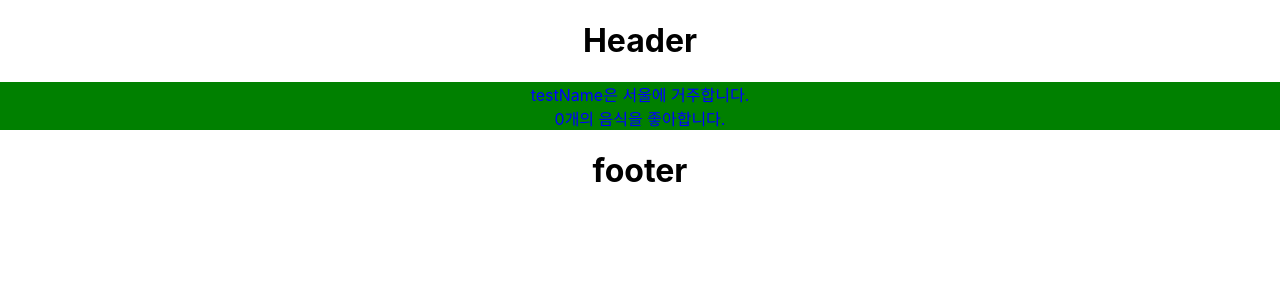
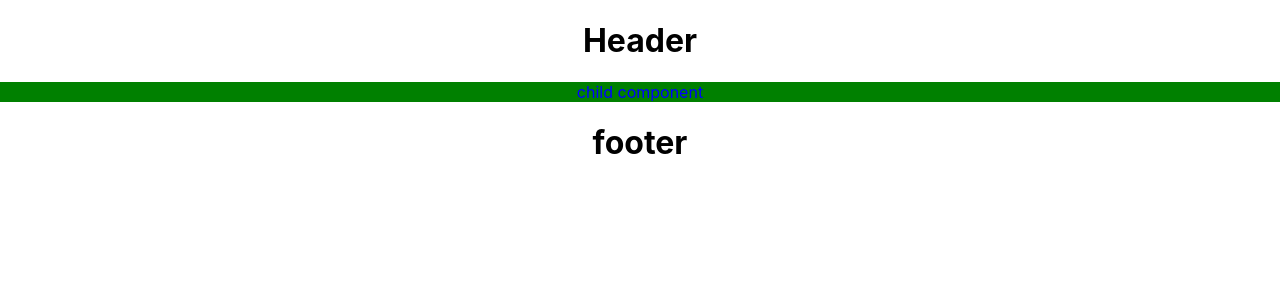
Before and after one commit to klmin/react-study, a React (Create React App) app: page / in a window 1280 px wide. Shown: the top 300 px of the page. Built offline with nearby package versions, Linux system fonts and the light colour scheme.

Commit message:
test: Add examples for React props

```diff
--- a/src/App.js
+++ b/src/App.js
@@ -3,17 +3,21 @@ import Header from './components/Header'
 import Body from './components/Body'
 import Footer from './components/Footer'
 
+const ChildComp = () => {
+  return (
+    <div>
+      child component
+    </div>
+  );
+}
+
 const App = () => {
-  const props = {
-    name : "testName",
-    location : "서울",
-    //favorList : ["파스타", "빵", "떡볶이"],
-  }
-
   return (
       <div className="App">
         <Header />
-        <Body {...props} />
+        <Body>
+          <ChildComp />
+        </Body>
         <Footer />
       </div>
   );
--- a/src/components/Body.js
+++ b/src/components/Body.js
@@ -1,21 +1,12 @@
 import "./Body.css";
 
-const Body = ({name, location, favorList}) => {
-
+const Body = ({children}) => {
     return(
         <div className="body">
-            {name}은 {location}에 거주합니다.
-            <br/>
-            {favorList.length}개의 음식을 좋아합니다.
+            {children}
         </div>
     );
 
 };
 
-Body.defaultProps = {
-    favorList: [],
-};
-
-
-
 export default Body;
```
